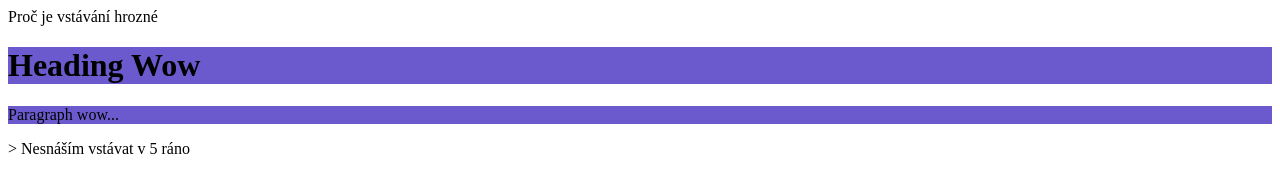
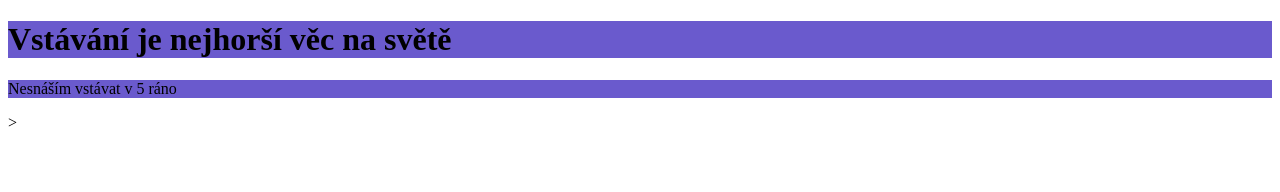
Before and after one commit to zoezoz/zoezoz.github.io, a plain HTML site: page index.html in a window 1280 px wide. Drawn offline with Linux system fonts and the light colour scheme.

Commit message:
Update index.html

```diff
--- a/index.html
+++ b/index.html
@@ -1,9 +1,7 @@
 <!DOCTYPE html>
 <html>
 <body>
-Proč je vstávání hrozné
-<h1 style="background-color:SlateBlue;">Heading Wow</h1>
-<p style="background-color:SLateBlue;">Paragraph wow...</p>>
-Nesnáším vstávat v 5 ráno
+<h1 style="background-color:SlateBlue;">Vstávání je nejhorší věc na světě</h1>
+<p style="background-color:SLateBlue;">Nesnáším vstávat v 5 ráno</p>>
 </body>
 </html>
```
